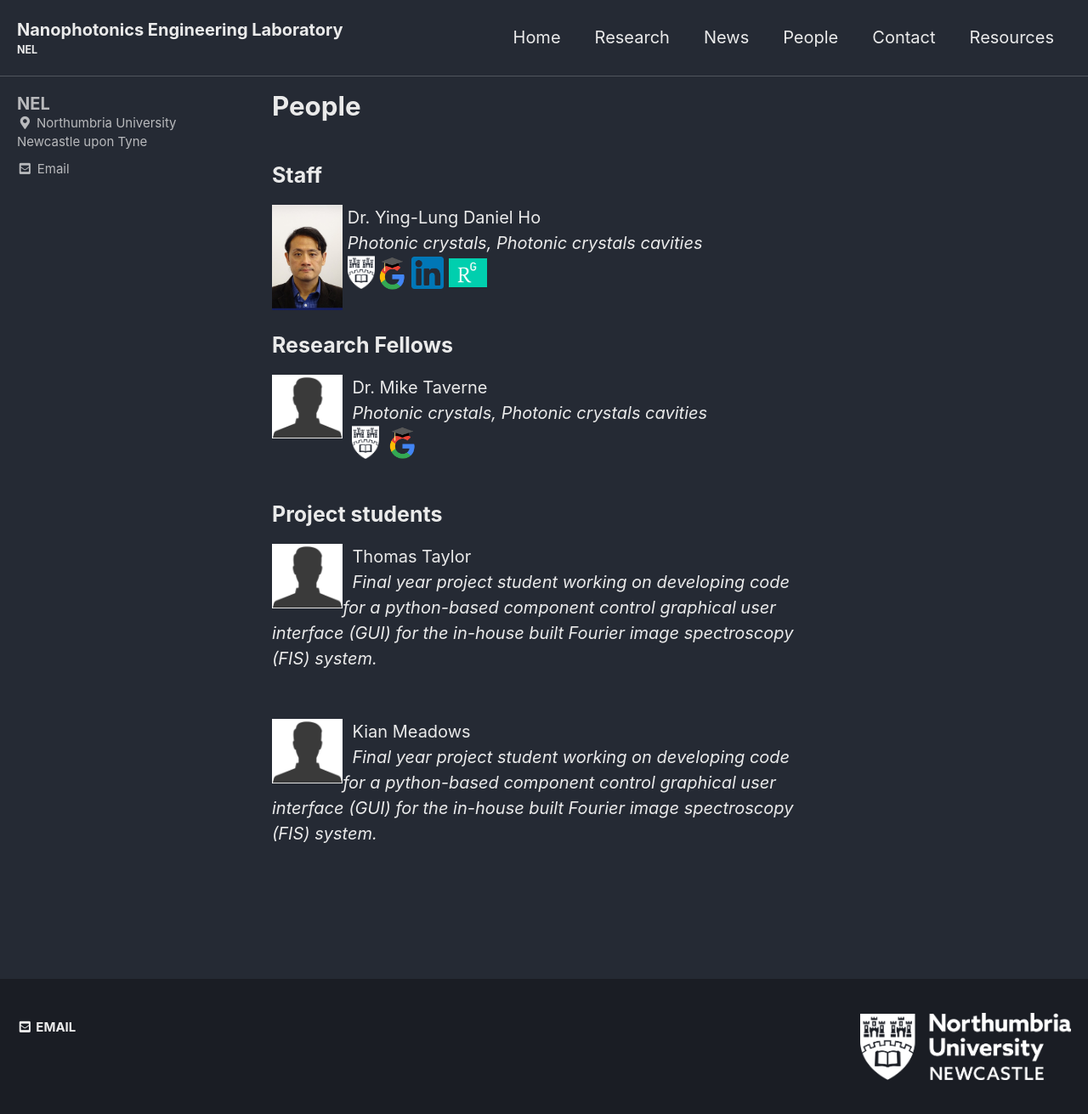
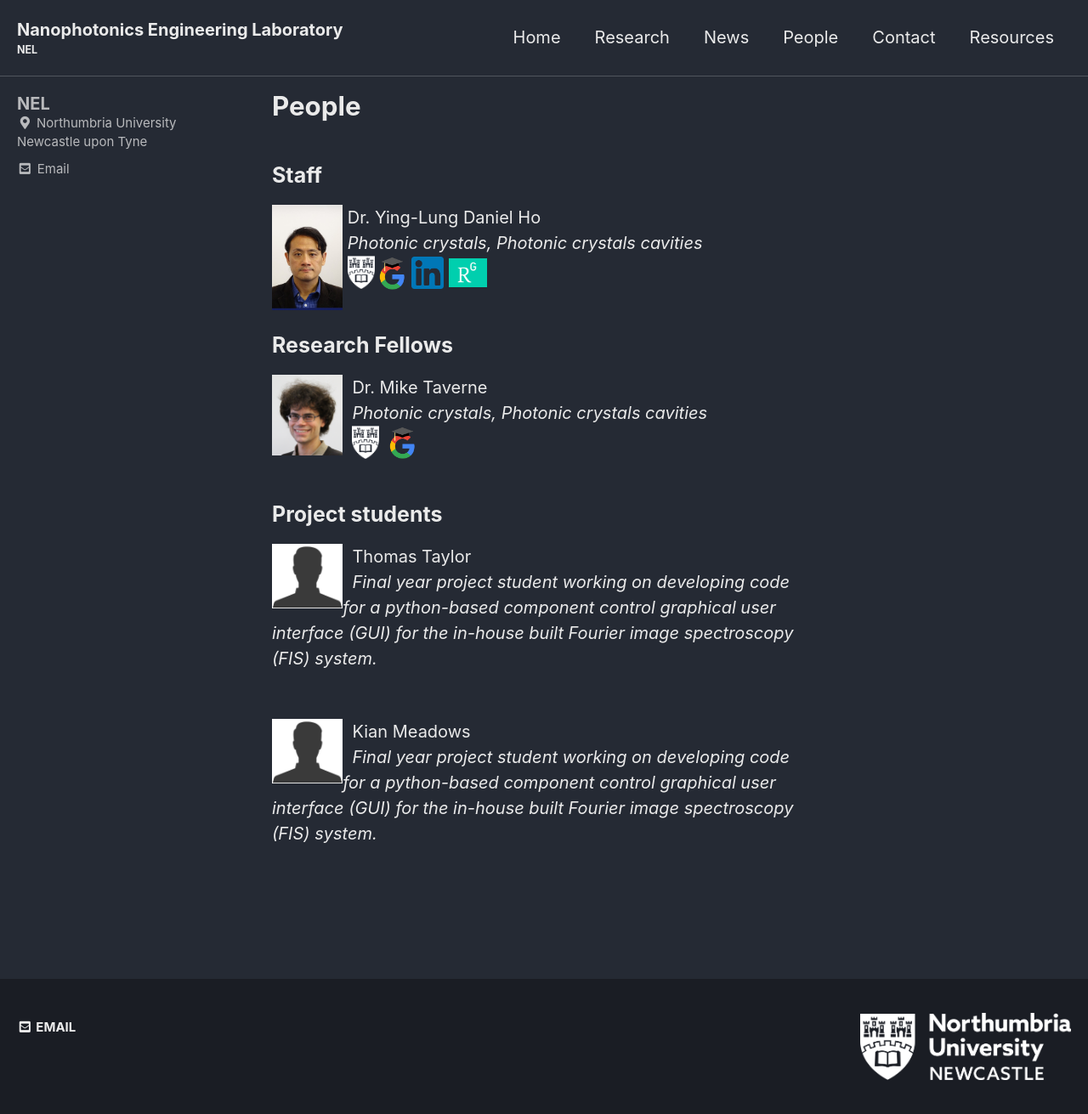
Before and after one commit to qubits/nanophotonicenglab.github.io, a Jekyll site: the page built from _pages/people.md, in a window 1280 px wide. Shown: the whole page at 85% size. Built offline with Jekyll 4.4.1, drawn with Linux system fonts in a browser that asks for light colours; cached includes are drawn as plain includes.

Commit message:
mike picture

```diff
--- a/_pages/people.md
+++ b/_pages/people.md
@@ -12,7 +12,7 @@ author_profile: true
 
 ## Research Fellows
 
-<img src="{{ site.url }}{{ site.baseurl }}/assets/profiles/profile_im_HT.jpg" alt="HT" style="float: left;width: 13%"/>&nbsp;
+<img src="{{ site.url }}{{ site.baseurl }}/assets/profiles/profile_im_MT.jpg" alt="HT" style="float: left;width: 13%"/>&nbsp;
 Dr. Mike Taverne<br>&nbsp;
 *Photonic crystals, Photonic crystals cavities*<br>&nbsp;
 <a href="https://www.northumbria.ac.uk/about-us/our-staff/t/mike-taverne"><img src="{{ site.url }}{{ site.baseurl }}/assets/profiles/nuw.png" alt="HT" style="width: 5%; border: none; text-decoration: none"/></a>&nbsp;
```
Also changed, not shown: assets/profiles/profile_im_MT.jpg (added).
